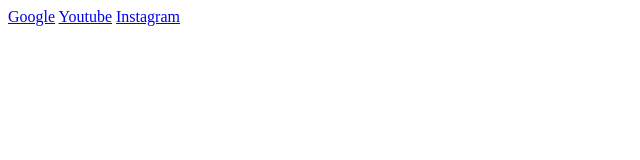
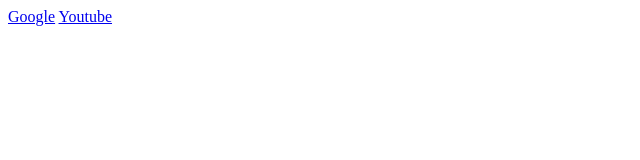
Before and after one commit to satisfied-coder/LocalRepo, a plain HTML site: page index.html in a window 1280 px wide. Shown: the full height of the page, 0-640 px from the left. Drawn offline with Linux system fonts and the light colour scheme.

Commit message:
remove]\ insta link

```diff
--- a/index.html
+++ b/index.html
@@ -9,7 +9,7 @@
 
     <a href="https://www.google.com">Google</a>
     <a href="https://www.youtube.com">Youtube</a>
-    <a href="https://www.instagram.com">Instagram</a>
+
 
 </body>
 </html>
```
